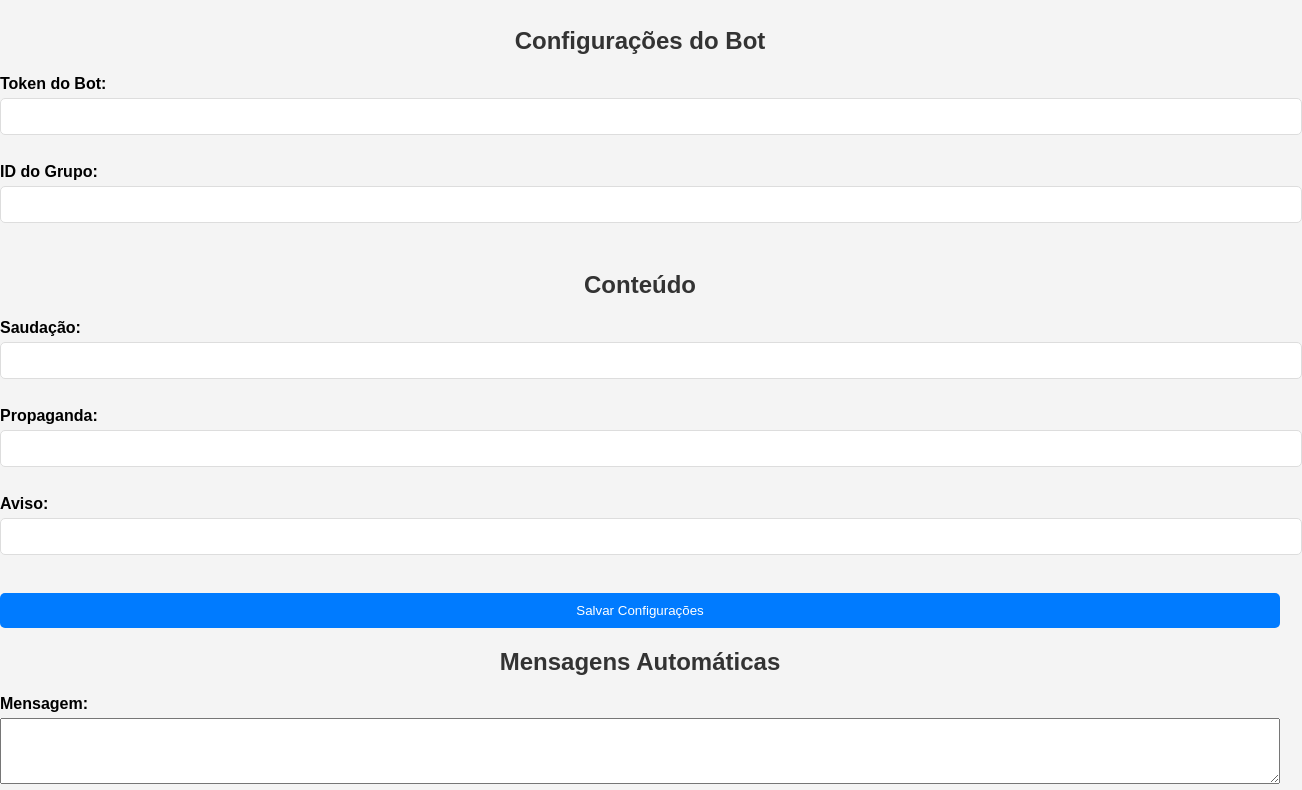
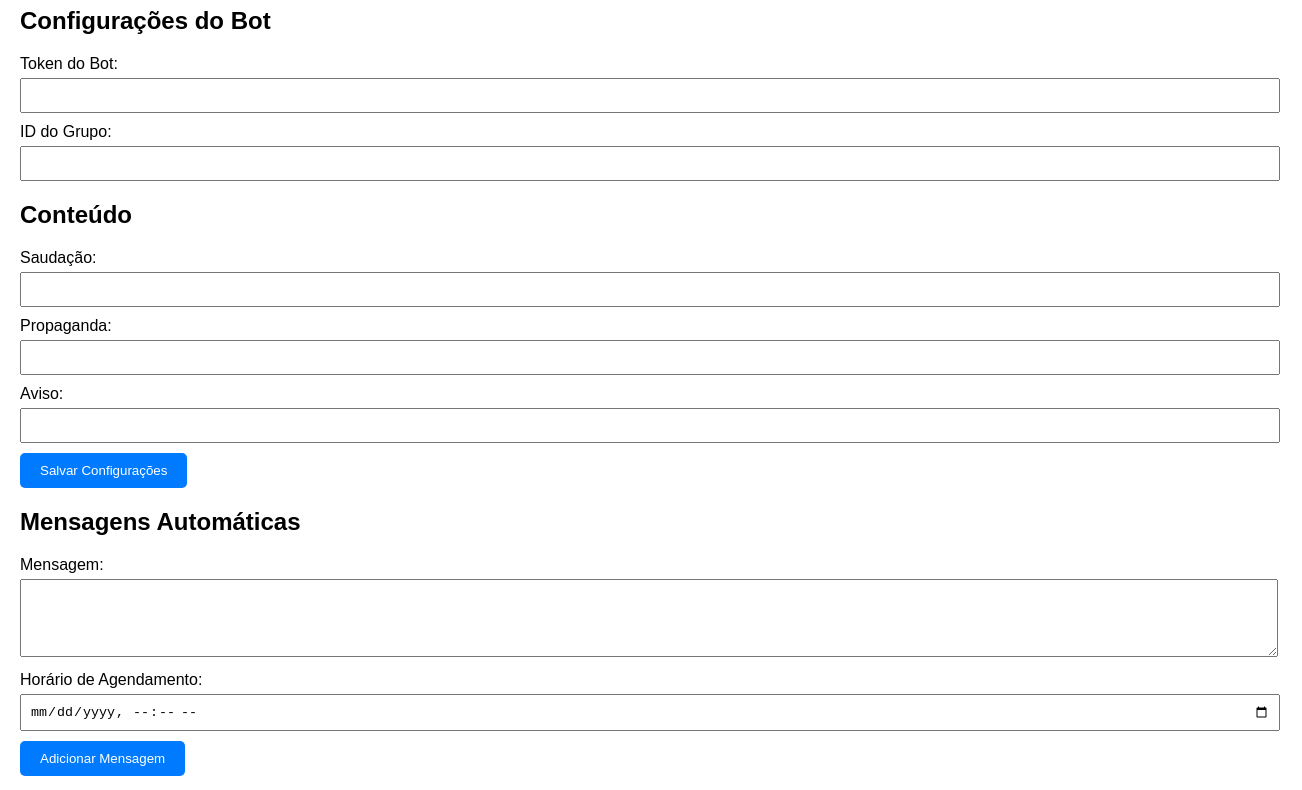
Before and after one commit to Aviator102/painelbot, a plain HTML site: page index.html in a window 1280 px wide. Shown: the part 73-863 px from the top of the page, 1302 px wide, since content can reach past the window. Drawn offline with Linux system fonts and the light colour scheme.

Commit message:
Update styles.css

```diff
--- a/styles.css
+++ b/styles.css
@@ -1,64 +1,37 @@
 body {
     font-family: Arial, sans-serif;
-    margin: 0;
-    padding: 0;
-    background-color: #f4f4f4;
+    margin: 20px;
 }
 
-.container {
-    width: 80%;
-    margin: 20px auto;
-    padding: 20px;
-    background: #fff;
-    border-radius: 8px;
-    box-shadow: 0 0 15px rgba(0,0,0,0.1);
-}
-
-h1, h2 {
-    text-align: center;
+h1 {
     color: #333;
-}
-
-section {
-    margin-bottom: 30px;
 }
 
 form {
     margin-bottom: 20px;
-    display: flex;
-    flex-direction: column;
 }
 
 label {
-    margin-bottom: 5px;
-    font-weight: bold;
+    display: block;
+    margin-top: 10px;
 }
 
-input[type="text"], input[type="number"] {
+input, textarea {
     width: 100%;
-    padding: 10px;
-    margin-bottom: 10px;
-    border: 1px solid #ddd;
-    border-radius: 5px;
+    padding: 8px;
+    margin-top: 5px;
 }
 
 button {
+    margin-top: 10px;
     padding: 10px 20px;
+    background-color: #007bff;
+    color: white;
     border: none;
     border-radius: 5px;
-    background-color: #007bff;
-    color: #fff;
     cursor: pointer;
-    margin-top: 10px;
 }
 
 button:hover {
     background-color: #0056b3;
 }
-
-.message-item {
-    background: #e9ecef;
-    padding: 10px;
-    border-radius: 5px;
-    margin-bottom: 10px;
-}
```
